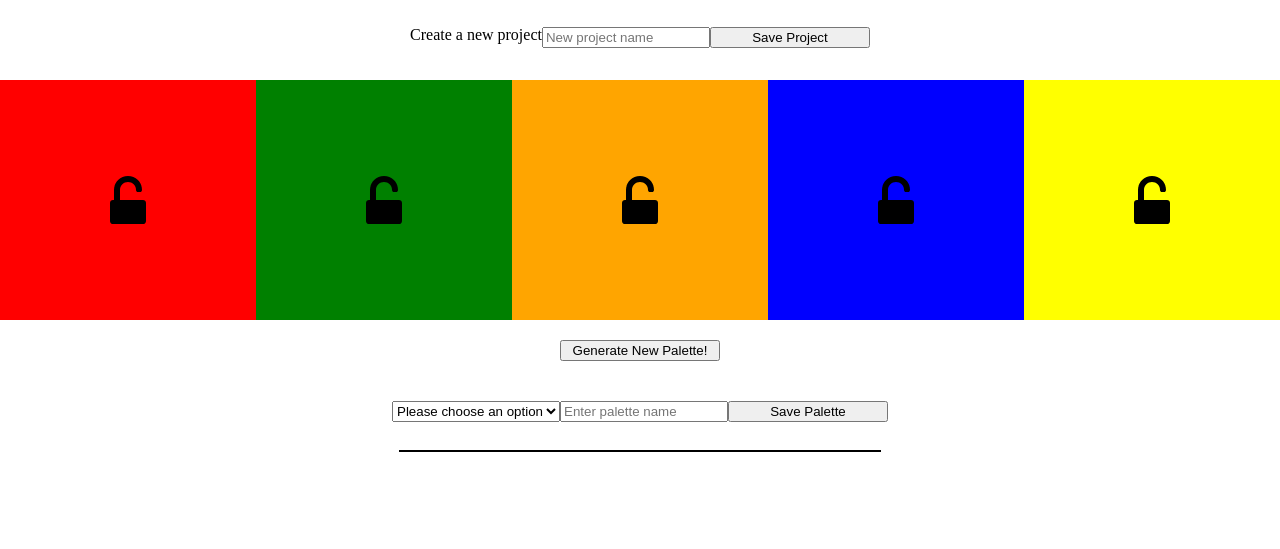
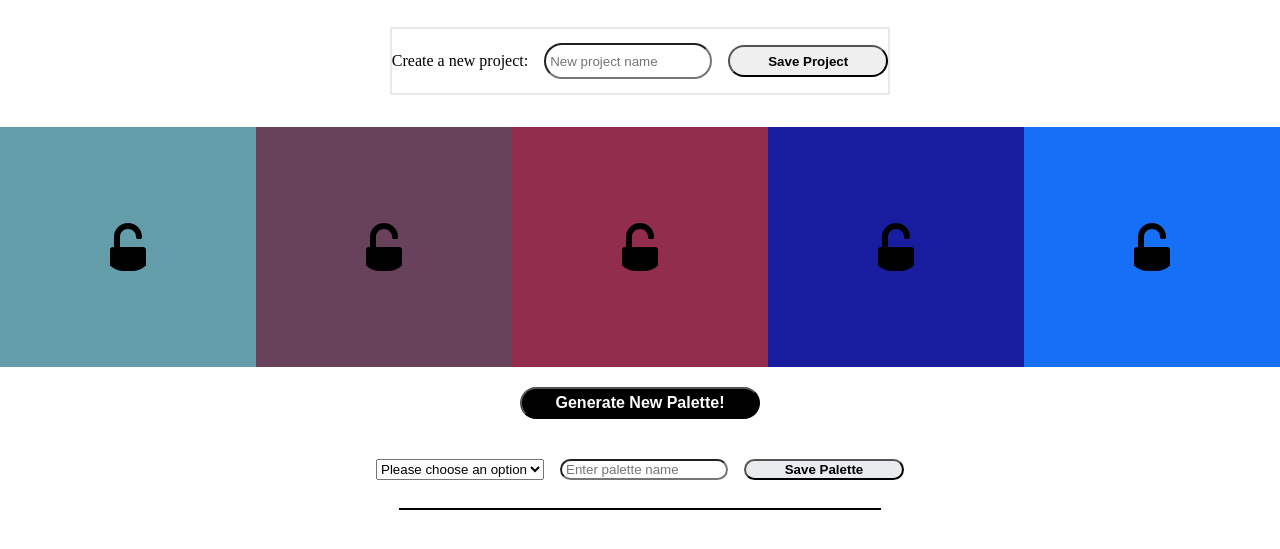
Before and after one commit to alexanderela/palette-picker, a website: page public/index.html in a window 1280 px wide. Shown: the part 69-618 px from the top of the page. Drawn offline with nearby package versions, Linux system fonts and the light colour scheme.

Commit message:
Add randomized hexcode background colors to main swatches

```diff
--- a/public/css/styles.css
+++ b/public/css/styles.css
@@ -6,10 +6,22 @@ body {
 
 button {
 	cursor: pointer;
+	border-radius: 20px;
 }
 
 button:focus {
 	outline: none;
+}
+
+input {
+	border-radius: 20px;
+	outline: none;
+	box-shadow: none;
+	margin: 0 1rem;
+	padding: 0 0 0 0.25rem;
+	display: flex;
+	align-items: center;
+	justify-content: center;
 }
 
 .main-title {
@@ -19,14 +31,22 @@ button:focus {
 .save-project-container {
 	display: flex;
 	margin: 2rem 0;
+	/*background-color: #E9EBEE;*/
+	border: 2px solid #E7E9EB;
+	height: 4rem;
+	align-items: center;
+	justify-content: center;
 }
 
 .project-input {
 	width: 10rem;
+	height: 50%;
 }
 
 .save-project-btn {
 	width: 10rem;
+	font-weight: 700;
+	height: 50%;
 }
 
 .all-palettes {
@@ -58,24 +78,24 @@ button:focus {
 	background-image: url('./../assets/locked.svg');
 }
 
-.palette-1 {
-	background-color: red;
+.color-1 {
+	/*background-color: red;*/
 }
 
-.palette-2 {
-	background-color: green;
+.color-2 {
+	/*background-color: green;*/
 }
 
-.palette-3 {
-	background-color: orange;
+.color-3 {
+	/*background-color: orange;*/
 }
 
-.palette-4 {
-	background-color: blue;
+.color-4 {
+	/*background-color: blue;*/
 }
 
-.palette-5 {
-	background-color: yellow;
+.color-5 {
+	/*background-color: yellow;*/
 }
 
 
@@ -89,8 +109,13 @@ button:focus {
 }
 
 .new-palette-btn {
-	width: 10rem;
+	height: 2rem;
+	font-size: 1rem;
+	width: 15rem;
 	margin: 1.25rem 0;
+	background-color: #000;
+	color: #FFF;
+	font-weight: 700;
 }
 
 .palette-input {
@@ -99,6 +124,8 @@ button:focus {
 
 .save-palette-btn {
 	width: 10rem;
+	background-color: #E9EBEE;
+	font-weight: 700;
 }
 
 .palette-break {
--- a/public/index.html
+++ b/public/index.html
@@ -10,24 +10,24 @@
 	<body>
 		<h1 class='main-title'>Palette Picker</h1>
 		<section class='save-project-container'>
-			<p>Create a new project</p>
+			<p>Create a new project:</p>
 			<input class='project-input' placeholder='New project name'>
 			<button class='save-project-btn'>Save Project</button>
 		</section>
 		<section class='all-palettes'>
-			<section class='palette palette-1'>
+			<section class='palette color-1'>
 				<button class='lock-btn'></button>
 			</section>
-			<section class='palette palette-2'>
+			<section class='palette color-2'>
 				<button class='lock-btn'></button>
 			</section>
-			<section class='palette palette-3'>
+			<section class='palette color-3'>
 				<button class='lock-btn'></button>
 			</section>
-			<section class='palette palette-4'>
+			<section class='palette color-4'>
 				<button class='lock-btn'></button>
 			</section>
-			<section class='palette palette-5'>
+			<section class='palette color-5'>
 				<button class='lock-btn'></button>
 			</section>
 		</section>
--- a/public/js/scripts.js
+++ b/public/js/scripts.js
@@ -1,17 +1,26 @@
+$(window).on('load', generatePalette)
 $('.lock-btn').on('click', toggleLock)
+$('.new-palette-btn').on('click', generatePalette)
 
-const getRandomColor = () => {
-	const characters = '0123456789abcdef'
+function generatePalette() {
+	$('.color-1').css('background-color', getRandomColor());
+	$('.color-2').css('background-color', getRandomColor());
+	$('.color-3').css('background-color', getRandomColor());
+	$('.color-4').css('background-color', getRandomColor());
+	$('.color-5').css('background-color', getRandomColor());
+}
+
+function getRandomColor() {
+	const characters = '0123456789abcdef';
 	let color = '#';
 	for(let i = 0; i < 6; i++) {
-		color += characters[Math.floor(Math.random() * 16)]
-	}
+		color += characters[Math.floor(Math.random() * 16)];
+	};
 	return color;
-}
-
+};
 
 function toggleLock(e) {
 	const lockButton = $(e.target);
-	console.log(lockButton)
+	console.log(lockButton);
 	lockButton.toggleClass('locked');
-}
+};
```
